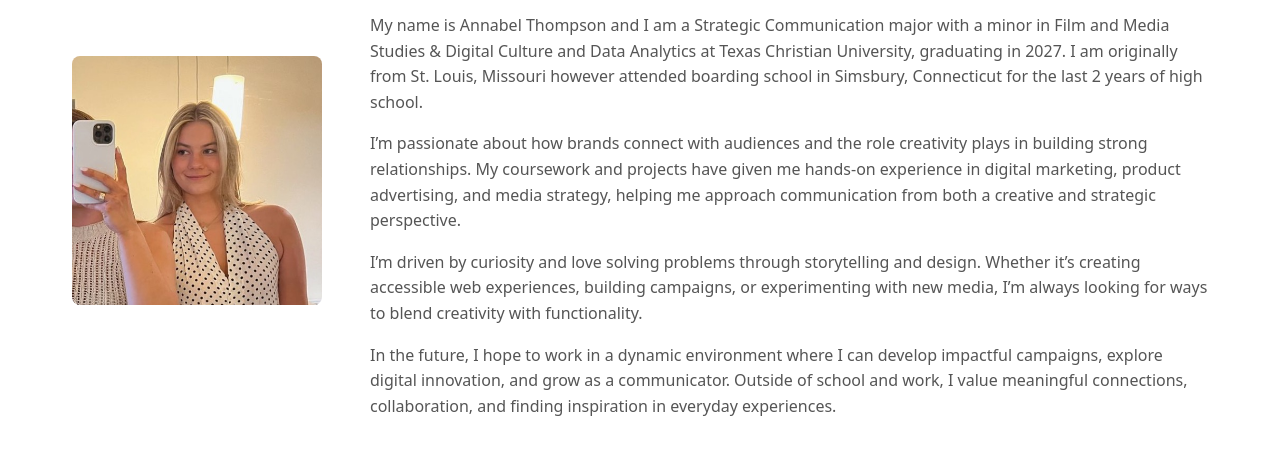
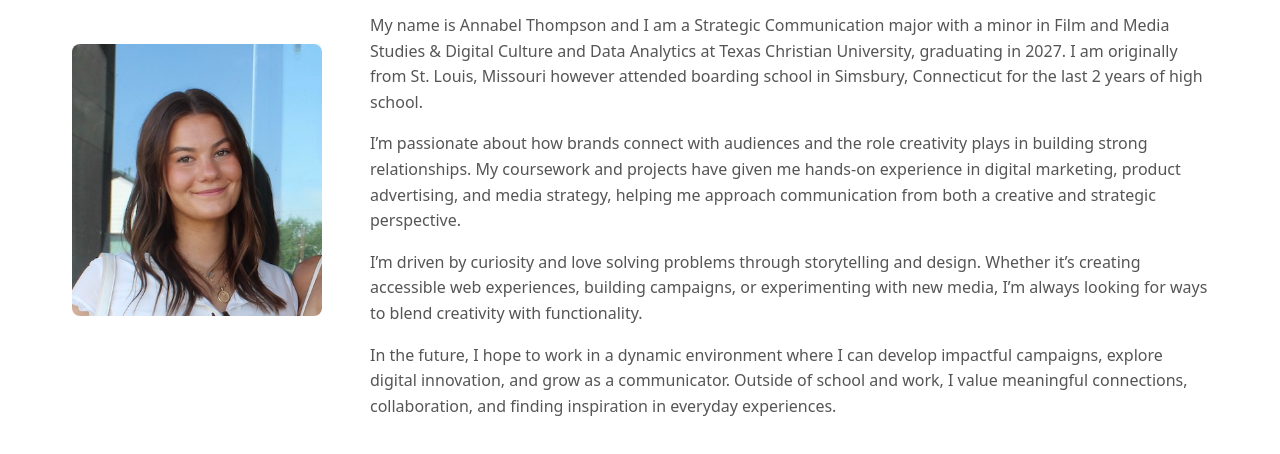
Before and after one commit to annabelthomp/writ40363-portfolio, a plain HTML site: page sandbox/practice.html in a window 1280 px wide. Shown: the part 724-1178 px from the top of the page. Drawn offline with Linux system fonts and the light colour scheme.

Commit message:
new photo

```diff
--- a/sandbox/practice.html
+++ b/sandbox/practice.html
@@ -45,7 +45,7 @@
 
         <section class="about-section"  id="about">
             <div class="about-image">
-                <img src="../images/selfie.jpeg" alt="A photo of me">
+                <img src="../images/selfie2.jpeg" alt="A photo of me">
             </div>
             <div class="about-text">
                 <h1>About Me</h1>
```
Also changed, not shown: images/selfie2.jpeg (added), 2 other files.
